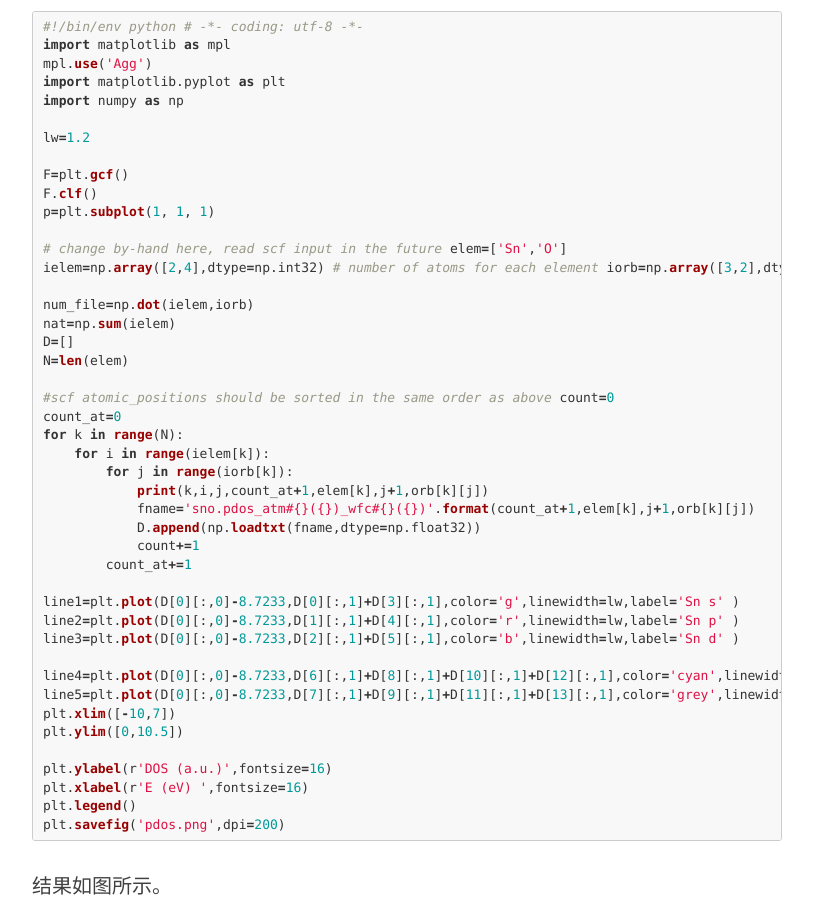
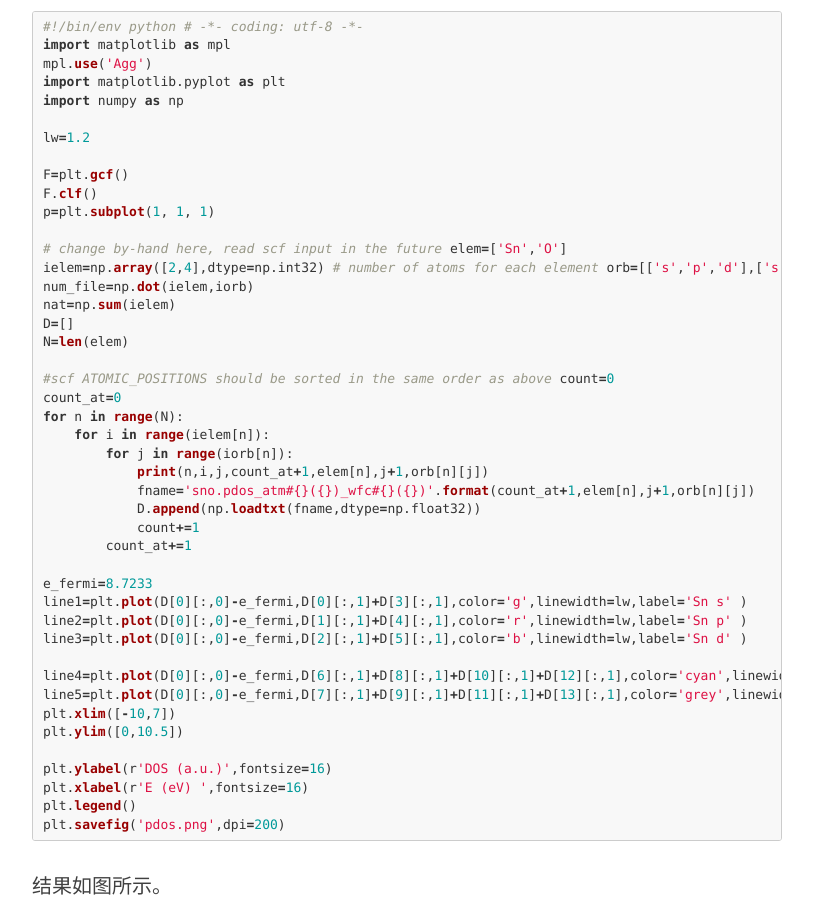
Before and after one commit to yyyu200/DFTbook, a Jekyll site: the page built from _posts/2019-04-01-HandsOn.md, in a window 1280 px wide and 900 px high, scrolled down 34814 px. Shown: the whole window, without its empty margins (233-1046 px from the left). Built offline with Jekyll 4.4.1, drawn with Linux system fonts in a browser that asks for light colours; nearby versions of some CDN libraries; formulas are drawn with MathJax 3; comment, search, counter and statistics services are not loaded.

Commit message:
modify at20190831-06:47:14-aliyun

```diff
--- a/_posts/2019-04-01-HandsOn.md
+++ b/_posts/2019-04-01-HandsOn.md
@@ -1237,33 +1237,33 @@
 # change by-hand here, read scf input in the future
 elem=['Sn','O']
 ielem=np.array([2,4],dtype=np.int32) # number of atoms for each element
+orb=[['s','p','d'],['s','p']]  # projectors for each element
 iorb=np.array([3,2],dtype=np.int32) # number of projectors for each element
-orb=[['s','p','d'],['s','p']]  # projectors for each element
-
 
 num_file=np.dot(ielem,iorb)
 nat=np.sum(ielem)
 D=[]
 N=len(elem)
 
-#scf atomic_positions should be sorted in the same order as above
+#scf ATOMIC_POSITIONS should be sorted in the same order as above
 count=0
 count_at=0
-for k in range(N):
-    for i in range(ielem[k]):
-        for j in range(iorb[k]):
-            print(k,i,j,count_at+1,elem[k],j+1,orb[k][j])
-            fname='sno.pdos_atm#{}({})_wfc#{}({})'.format(count_at+1,elem[k],j+1,orb[k][j])
+for n in range(N):
+    for i in range(ielem[n]):
+        for j in range(iorb[n]):
+            print(n,i,j,count_at+1,elem[n],j+1,orb[n][j])
+            fname='sno.pdos_atm#{}({})_wfc#{}({})'.format(count_at+1,elem[n],j+1,orb[n][j])
             D.append(np.loadtxt(fname,dtype=np.float32))
             count+=1
         count_at+=1
 
-line1=plt.plot(D[0][:,0]-8.7233,D[0][:,1]+D[3][:,1],color='g',linewidth=lw,label='Sn s' )
-line2=plt.plot(D[0][:,0]-8.7233,D[1][:,1]+D[4][:,1],color='r',linewidth=lw,label='Sn p' )
-line3=plt.plot(D[0][:,0]-8.7233,D[2][:,1]+D[5][:,1],color='b',linewidth=lw,label='Sn d' )
+e_fermi=8.7233
+line1=plt.plot(D[0][:,0]-e_fermi,D[0][:,1]+D[3][:,1],color='g',linewidth=lw,label='Sn s' )
+line2=plt.plot(D[0][:,0]-e_fermi,D[1][:,1]+D[4][:,1],color='r',linewidth=lw,label='Sn p' )
+line3=plt.plot(D[0][:,0]-e_fermi,D[2][:,1]+D[5][:,1],color='b',linewidth=lw,label='Sn d' )
 
-line4=plt.plot(D[0][:,0]-8.7233,D[6][:,1]+D[8][:,1]+D[10][:,1]+D[12][:,1],color='cyan',linewidth=lw,label='O s' )
-line5=plt.plot(D[0][:,0]-8.7233,D[7][:,1]+D[9][:,1]+D[11][:,1]+D[13][:,1],color='grey',linewidth=lw,label='O p' )
+line4=plt.plot(D[0][:,0]-e_fermi,D[6][:,1]+D[8][:,1]+D[10][:,1]+D[12][:,1],color='cyan',linewidth=lw,label='O s' )
+line5=plt.plot(D[0][:,0]-e_fermi,D[7][:,1]+D[9][:,1]+D[11][:,1]+D[13][:,1],color='grey',linewidth=lw,label='O p' )
 plt.xlim([-10,7])
 plt.ylim([0,10.5])
 
```
